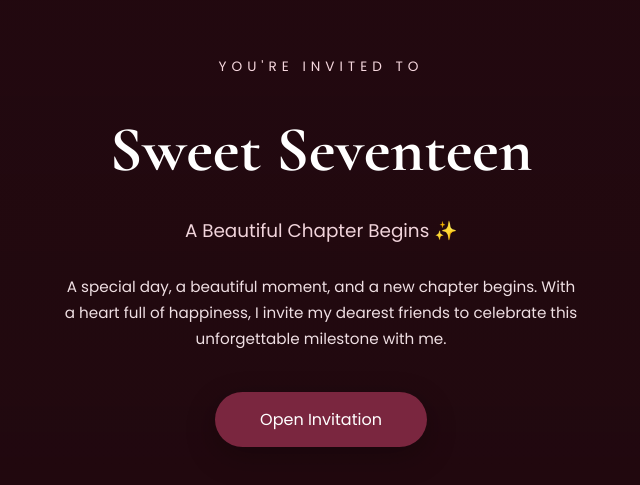
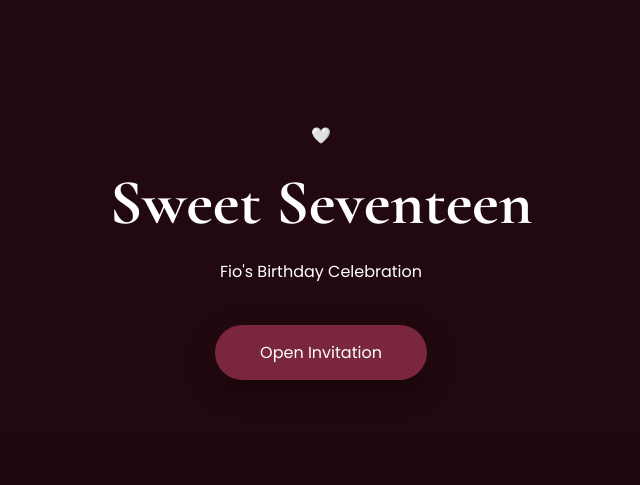
Before and after one commit to sweetsiteid-dot/fio-sweet-seventeen, a plain HTML site: page index.html in a window 1280 px wide. Shown: the part 149-634 px from the top of the page, without its empty margins (319-959 px from the left). Drawn offline with nearby package versions, Linux system fonts and the light colour scheme; files whose address does not match are found by name.

Commit message:
Update index.html

```diff
--- a/index.html
+++ b/index.html
@@ -28,24 +28,17 @@
 
         <div class="opening-content">
 
-            <p class="small-text">
-                You're Invited To
-            </p>
+            <div class="opening-icon">
+    🤍
+</div>
 
-            <h1>
-                Sweet Seventeen
-            </h1>
+<h1>
+    Sweet Seventeen
+</h1>
 
-            <h2>
-                A Beautiful Chapter Begins ✨
-            </h2>
-
-
-            <p class="opening-desc">
-                A special day, a beautiful moment, and a new chapter begins.
-                With a heart full of happiness, I invite my dearest friends
-                to celebrate this unforgettable milestone with me.
-            </p>
+<p class="opening-name">
+    Fio's Birthday Celebration
+</p>
 
 
             <button id="openBtn">
```
